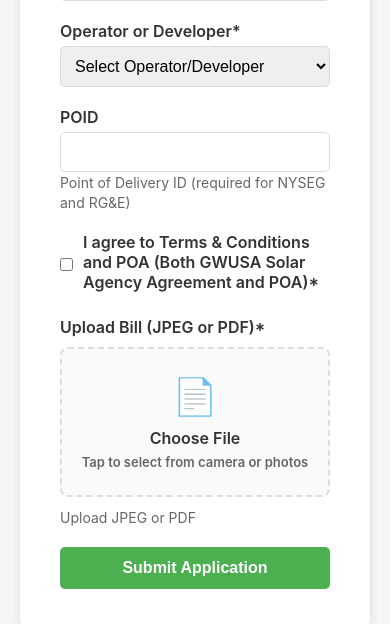
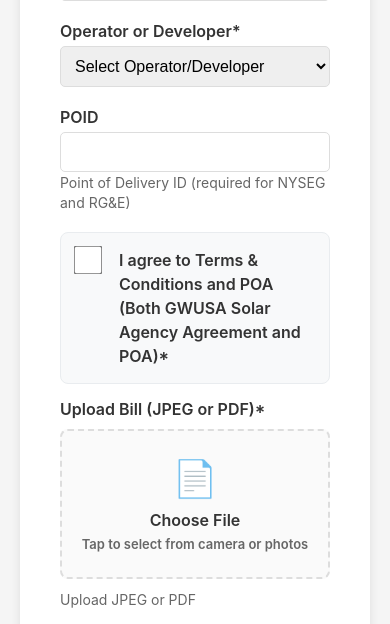
Before and after one commit to per-simmons/greenwatt-intake-pats-account-v2, a Flask app: template templates/index.html in a window 390 px wide. Shown: the part 1062-1686 px from the top of the page. Run offline with Flask 3, Linux system fonts and the light colour scheme; the template is opened without the code that fills it, so the values that code supplies are empty; parts of the project's set-up code (start-up, migrations or seed data) failed here and were passed over.

Commit message:
Improve mobile checkbox accessibility and touch targets
- Increase checkbox size from 18px to 24px on mobile devices
- Add 1.2x transform scale for better touch accessibility
- Enhance visual styling with background, border, and padding on mobile
- Improve text alignment with multi-line checkbox labels
- Add proper touch feedback with tap highlights
- Use 16px font size to prevent iOS zoom on focus
- Create larger touch target area for easier mobile interaction
- Maintain desktop styling while optimizing mobile experience

🤖 Generated with [Claude Code](https://claude.ai/code)

Co-Authored-By: Claude <noreply@anthropic.com>

```diff
--- a/static/css/style.css
+++ b/static/css/style.css
@@ -215,12 +215,57 @@ small {
 
 .checkbox-group {
     display: flex;
-    align-items: center;
-    gap: 10px;
+    align-items: flex-start;
+    gap: 12px;
+    line-height: 1.4;
 }
 
 .checkbox-group input[type="checkbox"] {
-    width: auto;
+    width: 18px;
+    height: 18px;
+    min-width: 18px;
+    margin: 0;
+    margin-top: 2px; /* Align with first line of text */
+    cursor: pointer;
+}
+
+.checkbox-group label {
+    cursor: pointer;
+    margin-bottom: 0;
+    flex: 1;
+}
+
+/* Mobile-specific checkbox improvements */
+@media (max-width: 767px) {
+    .checkbox-group {
+        gap: 15px;
+        padding: 15px;
+        background: #f8f9fa;
+        border-radius: 8px;
+        border: 1px solid #e9ecef;
+        margin: 15px 0;
+    }
+
+    .checkbox-group input[type="checkbox"] {
+        width: 24px;
+        height: 24px;
+        min-width: 24px;
+        margin-top: 0;
+        transform: scale(1.2); /* Make checkbox larger on mobile */
+        accent-color: #4CAF50; /* Modern browsers checkbox color */
+    }
+
+    .checkbox-group label {
+        font-size: 16px; /* Prevent iOS zoom */
+        line-height: 1.5;
+        padding-left: 4px;
+    }
+
+    /* Improve touch target by making the entire checkbox area tappable */
+    .checkbox-group {
+        cursor: pointer;
+        -webkit-tap-highlight-color: rgba(76, 175, 80, 0.1);
+    }
 }
 
 .submit-btn {
```
